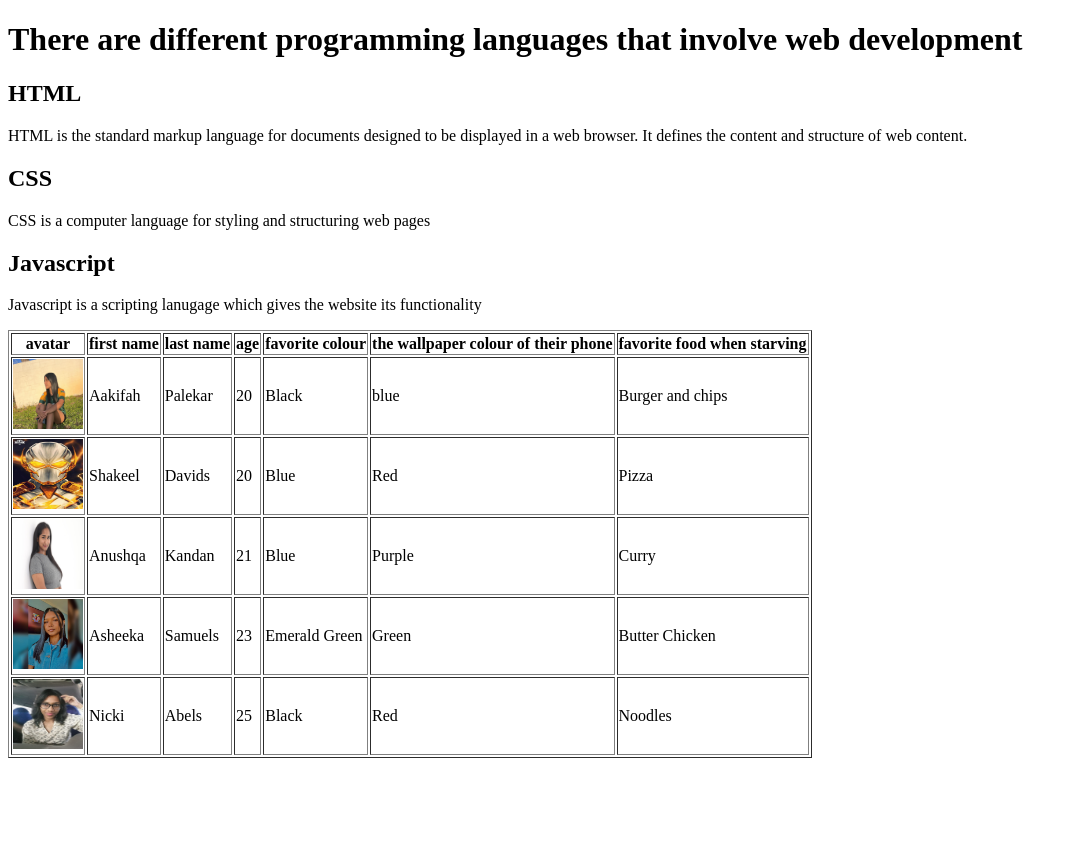
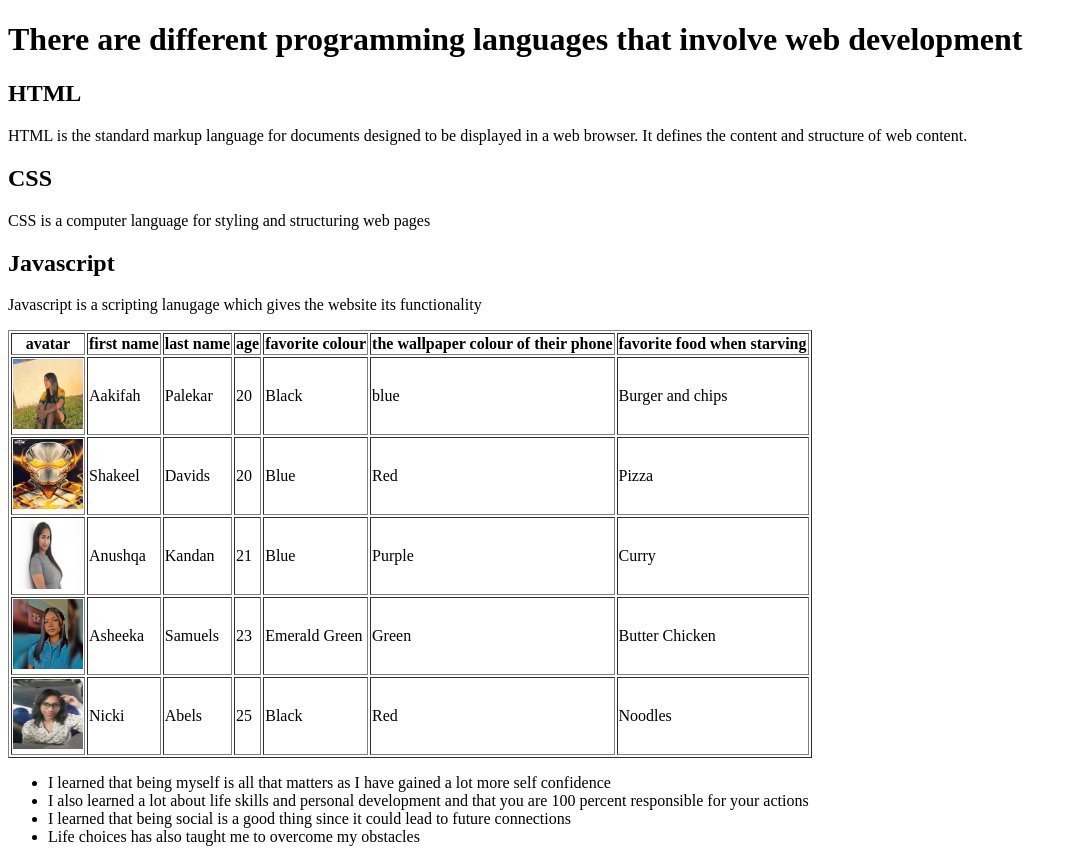
Before and after one commit to JefthaNizaam01/Wednesday, a plain HTML site: page index.html in a window 1280 px wide. Shown: the whole page, without its empty margins (0-1078 px from the left). Before the commit the page ends 800 px from the top, so only its background shows below. Drawn offline with Linux system fonts and the light colour scheme.

Commit message:
unordered

```diff
--- a/index.html
+++ b/index.html
@@ -70,6 +70,13 @@
               </tr>
 
           </table>
+          <ul>
+            <li>I learned that being myself is all that matters as I have gained a lot more self confidence</li>
+            <li> I also learned a lot about life skills and personal development and that you are 100 percent responsible for your actions</li>
+            <li>I learned that being social is a good thing since it could lead to future connections</li>
+            <li>Life choices has also taught me to overcome my obstacles</li>
+          </ul>
+
 
 </body>
 </html>
```
